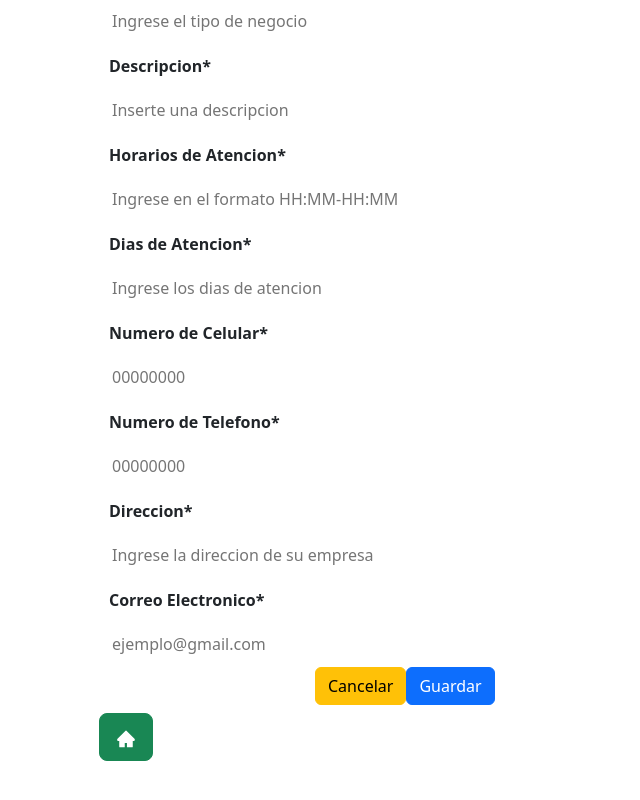
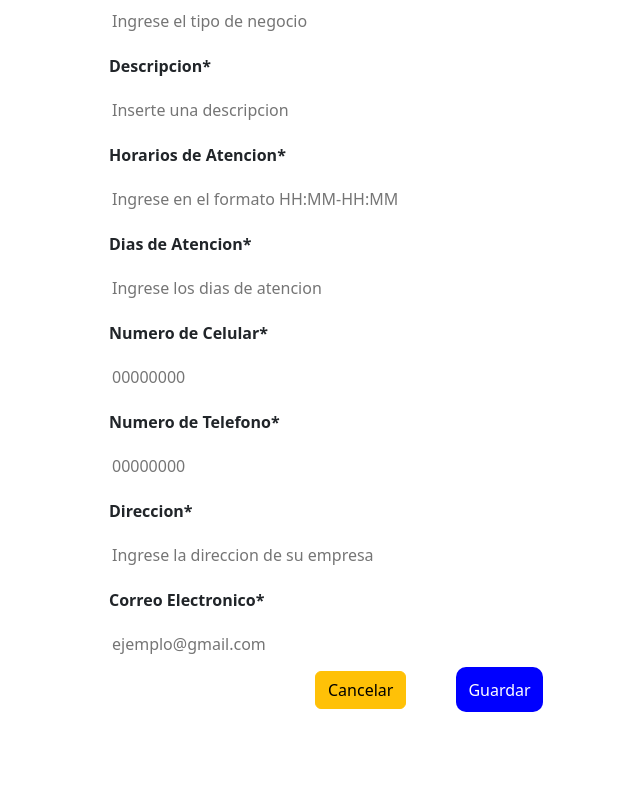
Before and after one commit to melrodriguez1133/FOOD-OFFER-Frontend, a React (Create React App) app: page /empresa/empresa/EditarEmpresa in a window 1280 px wide. Shown: the part 310-1110 px from the top of the page, without its empty margins (181-821 px from the left). After the commit the page ends 1062 px from the top, so only its background shows below. Built offline with nearby package versions, Linux system fonts and the light colour scheme; no server answers.

Commit message:
"arreglos"

```diff
--- a/src/Pages/CreateRegistrarEmpresa.js
+++ b/src/Pages/CreateRegistrarEmpresa.js
@@ -202,7 +202,7 @@ const RegistroEmpresa = () => {
 				<br></br>
 					{formularioValido === true && <MensajeExito>Formulario enviado exitosamente!</MensajeExito> }
 				</ContenedorBotonCentrado>
-				<Link id="return" to="/" className='btn btn-success btn-lg mt-2 mb-2 text-white'><AiIcons.AiFillHome/></Link>
+
 			</Formulario>
 		</main>
 	);
--- a/src/Pages/EditRegistrarEmpresa.js
+++ b/src/Pages/EditRegistrarEmpresa.js
@@ -362,11 +362,10 @@ const EditRegistroEmpresa = () => {
 
 				<ContenedorBotonCentrado>
 				<Link to={`/empresa/empresa`} className='btn btn-warning'>Cancelar</Link>
-                <button type='submit' className='btn btn-primary'>Guardar</button>
+                <Boton type='submit' className='btn btn-primary'>Guardar</Boton>
 				<br></br>
 					{formularioValido === true && <MensajeExito>Formulario enviado exitosamente!</MensajeExito> }
 				</ContenedorBotonCentrado>
-				<Link id="return" to="/" className='btn btn-success btn-lg mt-2 mb-2 text-white'><AiIcons.AiFillHome/></Link>
 			</Formulario>
 		</main>
 	);
--- a/src/Pages/RegistroProducto.js
+++ b/src/Pages/RegistroProducto.js
@@ -229,7 +229,8 @@ const RegistroProducto = () => {
 				<ContenedorBotonCentrado>
 				<Link to="/empresa/productos-empresa" className='btn btn-success btn-lg mt-2 mb-2 text-white'>Cancelar</Link>
 				<Boton type='submit' className='btn btn-success btn-lg mt-2 mb-2 text-white' >Registrar</Boton>
-				<br></br>
+				<br/>
+				<Link id="return" to="/" className='btn btn-success btn-lg mt-2 mb-2 text-white'><AiIcons.AiFillHome/></Link>
 					{formularioValido === true && <MensajeExito>Formulario enviado exitosamente!</MensajeExito> }
 				</ContenedorBotonCentrado>
 			</Formulario>
```
